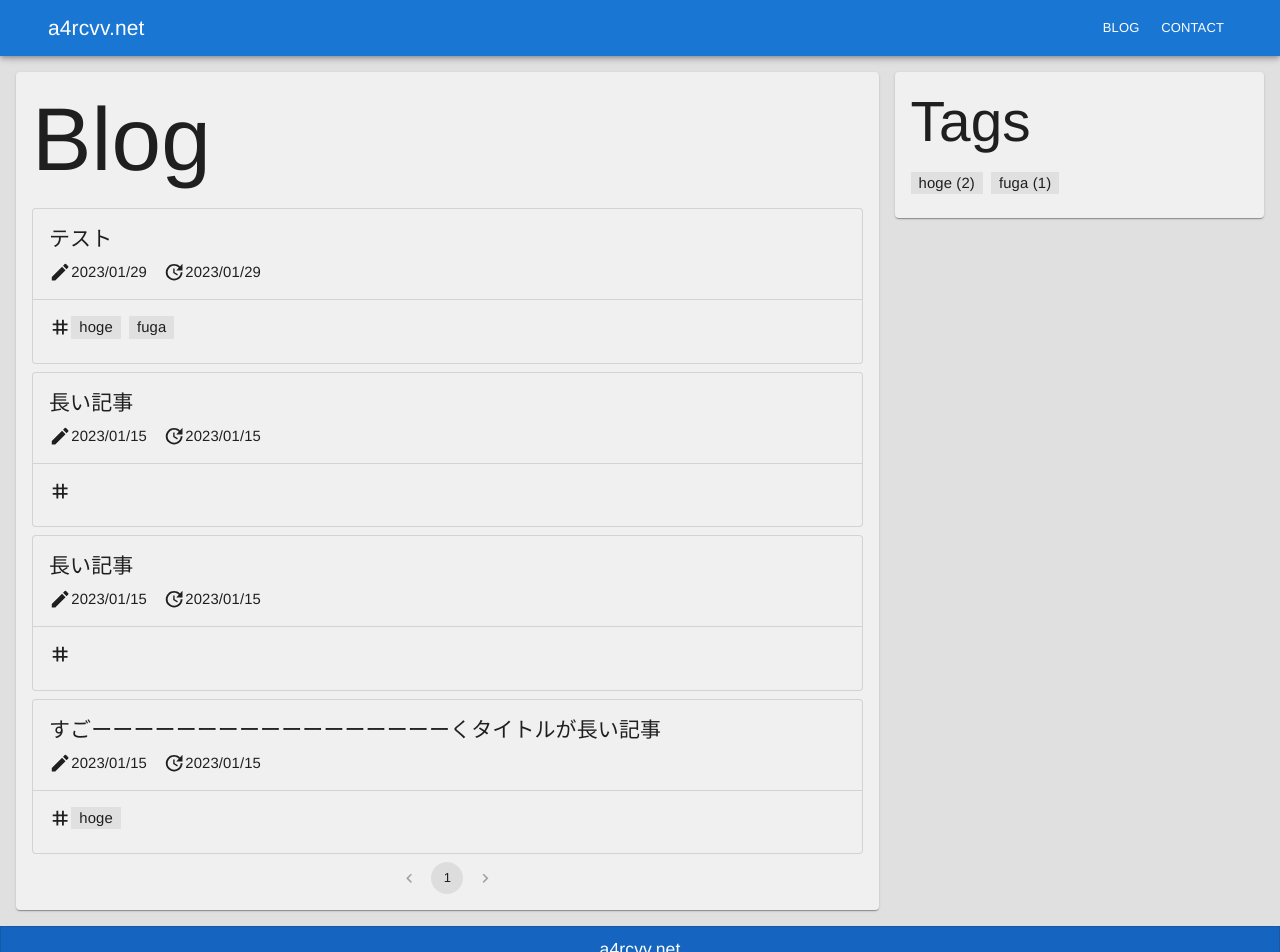
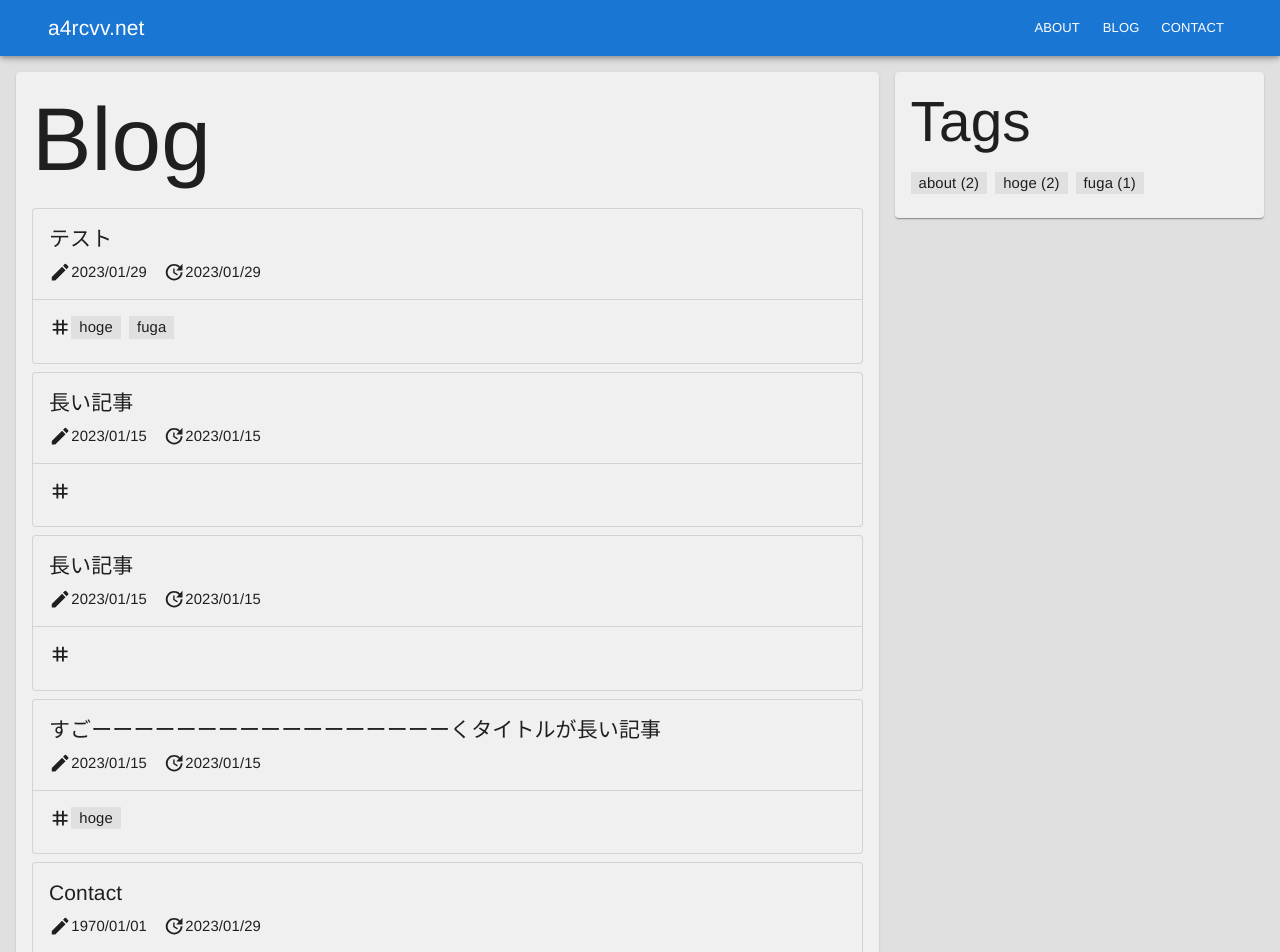
Before and after one commit to a4rcvv/a4rcvv-net, a Next.js app: page /blog in a window 1280 px wide. Shown: the top 952 px of the page. Built offline with nearby package versions, Linux system fonts and the light colour scheme.

Commit message:
feat: about, contactを追加

```diff
--- /dev/null
+++ b/resources/articles/about.md
@@ -0,0 +1,11 @@
+---
+title: About
+createdDate: 1970-01-01
+updatedDate: 2023-01-29
+tags:
+- about
+---
+
+## About Me
+
+## About This Blog
--- /dev/null
+++ b/resources/articles/contact.md
@@ -0,0 +1,13 @@
+---
+title: Contact
+createdDate: 1970-01-01
+updatedDate: 2023-01-29
+tags:
+- about
+---
+
+## Mastodon (Fedibird)
+
+## Twitter
+
+## GitHub
--- a/src/components/molecules/header.tsx
+++ b/src/components/molecules/header.tsx
@@ -9,6 +9,7 @@ import {
 import Link, { NextLinkComposed } from "@/lib/link";
 import useResponsiveValue from "@/hooks/useResponsiveValue";
 import MenuIcon from "@mui/icons-material/Menu";
+import { menuElements } from "@/constants";
 
 export type HeaderProps = {
   onClickMenuIcon?: () => void;
@@ -30,20 +31,18 @@ export const Header = (props: HeaderProps) => {
         </Typography>
         {!disableContentButtons ? (
           <Box>
-            <Button
-              component={NextLinkComposed}
-              to={{ pathname: "/blog" }}
-              color="inherit"
-            >
-              Blog
-            </Button>
-            <Button
-              component={NextLinkComposed}
-              to={{ pathname: "/contact" }}
-              color="inherit"
-            >
-              Contact
-            </Button>
+            {menuElements.map((element) => {
+              return (
+                <Button
+                  key={element[0]}
+                  component={NextLinkComposed}
+                  to={{ pathname: element[1] }}
+                  color="inherit"
+                >
+                  {element[0]}
+                </Button>
+              );
+            })}
           </Box>
         ) : null}
         {!disableMenuIcon ? (
--- a/src/components/organisms/contentOnDrawer.tsx
+++ /dev/null
@@ -1,28 +0,0 @@
-import { Box, Stack, Typography } from "@mui/material";
-import Link from "@/lib/link";
-
-export const ContentOnDrawer = () => {
-  return (
-    <Box>
-      <Typography variant={"h2"} sx={{ mb: 1 }}>
-        Contents
-      </Typography>
-      <Stack direction={"column"} spacing={1} alignItems={"flex-start"}>
-        <Link
-          href={{ pathname: "/blog" }}
-          color={"inherit"}
-          underline={"hover"}
-        >
-          <Typography variant={"h4"}>Blog</Typography>
-        </Link>
-        <Link
-          href={{ pathname: "/contact" }}
-          color={"inherit"}
-          underline={"hover"}
-        >
-          <Typography variant={"h4"}>Contact</Typography>
-        </Link>
-      </Stack>
-    </Box>
-  );
-};
--- /dev/null
+++ b/src/components/organisms/menuOnDrawer.tsx
@@ -0,0 +1,27 @@
+import { Box, Stack, Typography } from "@mui/material";
+import Link from "@/lib/link";
+import { menuElements } from "@/constants";
+
+export const MenuOnDrawer = () => {
+  return (
+    <Box>
+      <Typography variant={"h2"} sx={{ mb: 1 }}>
+        Contents
+      </Typography>
+      <Stack direction={"column"} spacing={1} alignItems={"flex-start"}>
+        {menuElements.map((element) => {
+          return (
+            <Link
+              key={element[0]}
+              href={{ pathname: element[1] }}
+              color={"inherit"}
+              underline={"hover"}
+            >
+              <Typography variant={"h4"}>{element[0]}</Typography>
+            </Link>
+          );
+        })}
+      </Stack>
+    </Box>
+  );
+};
--- a/src/components/templates/mainTemplate.tsx
+++ b/src/components/templates/mainTemplate.tsx
@@ -11,7 +11,7 @@ import {
 import { Footer } from "@/components/molecules/footer";
 import { useTheme } from "@mui/system";
 import useResponsiveValue from "@/hooks/useResponsiveValue";
-import { ContentOnDrawer } from "@/components/organisms/contentOnDrawer";
+import { MenuOnDrawer } from "@/components/organisms/menuOnDrawer";
 
 export type DoubleColumnTemplateProps = {
   mainContent: ReactNode;
@@ -76,7 +76,7 @@ export const MainTemplate = (props: DoubleColumnTemplateProps) => {
             }}
           >
             <Paper sx={{ p: p, mb: 1 }}>
-              <ContentOnDrawer />
+              <MenuOnDrawer />
             </Paper>
           </Drawer>
         ) : null}
--- /dev/null
+++ b/src/constants.ts
@@ -0,0 +1,5 @@
+export const menuElements: [name: string, href: string][] = [
+  ["About", "/blog/entry/about"],
+  ["Blog", "/blog"],
+  ["Contact", "/blog/entry/contact"],
+];
```
